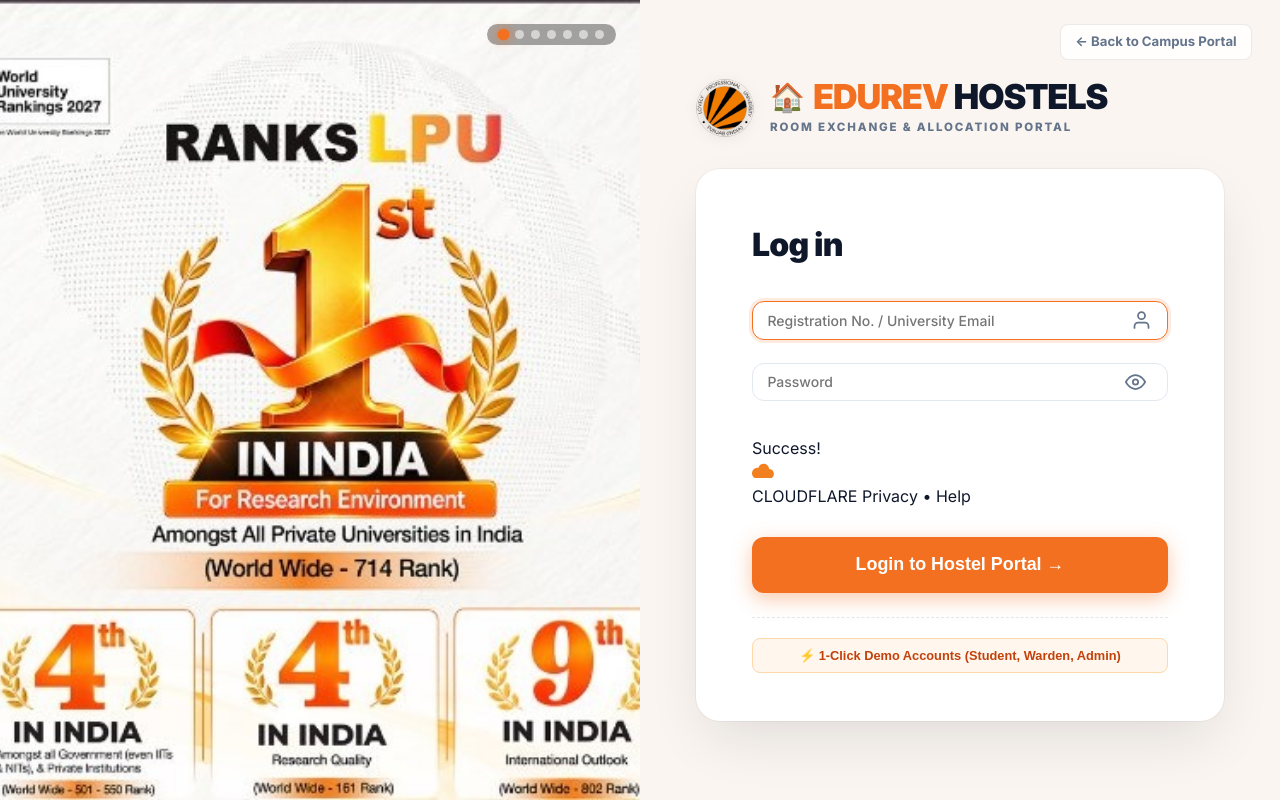
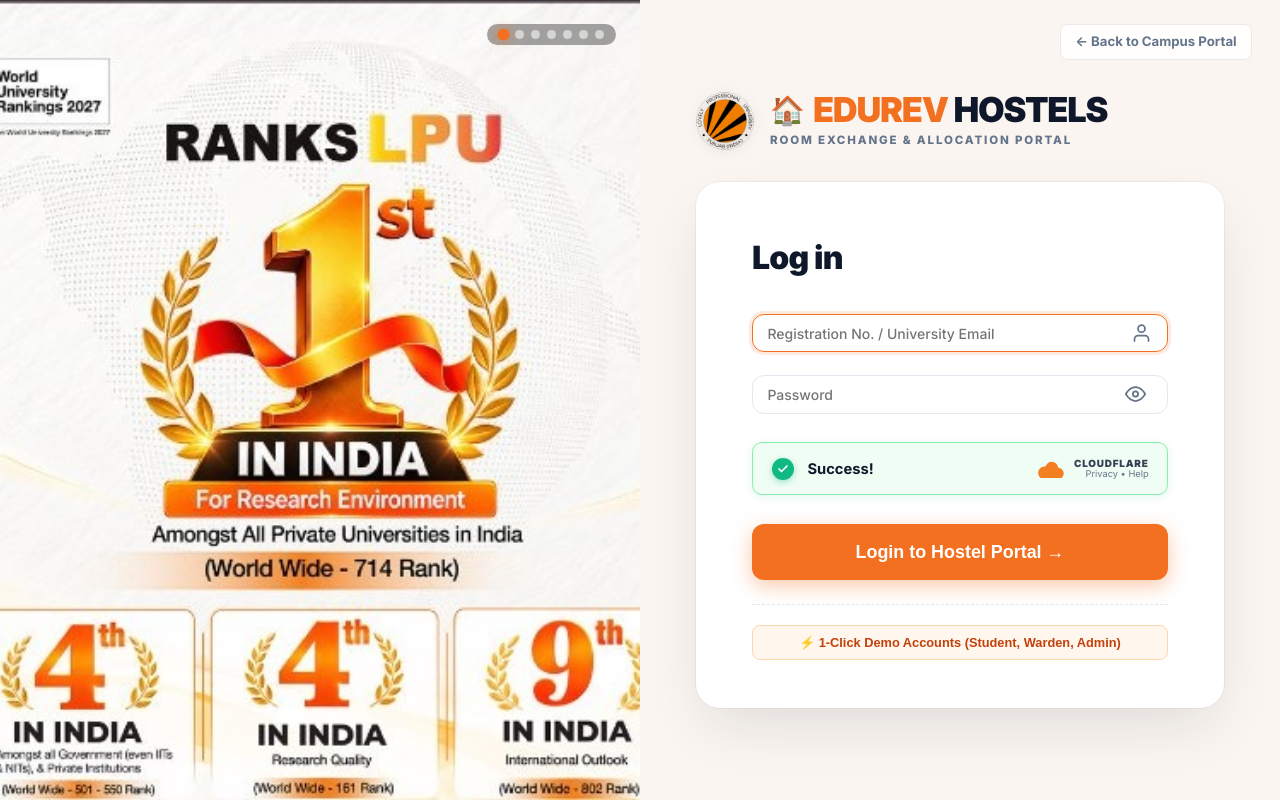
Before and after one commit to hardikkumar4472/Django-Project-EduRev, a Django app: page /login/ in a window 1280 px wide. Run offline with Django 5.2, Linux system fonts and the light colour scheme; data comes from the database, SQL or seed files in the repository; both versions use the stored data as it was after the commit.

Commit message:
feat: add color contrast diagnostic scripts and login template

```diff
--- a/templates/accounts/login.html
+++ b/templates/accounts/login.html
@@ -635,6 +635,121 @@
     color: #F37021;
   }
 
+  /* Cloudflare Box with Smooth 2s Turnstile Verification Animation */
+  .ums-cloudflare-box {
+    background: #FAFAFA;
+    border: 1px solid #D1D5DB;
+    border-radius: 10px;
+    padding: 0.85rem 1.15rem;
+    display: flex;
+    align-items: center;
+    justify-content: space-between;
+    margin-top: 0.35rem;
+    transition: all 0.3s ease;
+    user-select: none;
+    box-sizing: border-box;
+    width: 100%;
+  }
+
+  .ums-cloudflare-box.is-verified {
+    background: #F0FDF4;
+    border-color: #86EFAC;
+    box-shadow: 0 2px 10px rgba(16, 185, 129, 0.12);
+  }
+
+  .ums-cf-left {
+    display: flex;
+    align-items: center;
+    gap: 0.75rem;
+  }
+
+  .ums-cf-icon-wrap {
+    width: 24px;
+    height: 24px;
+    display: flex;
+    align-items: center;
+    justify-content: center;
+    position: relative;
+    flex-shrink: 0;
+  }
+
+  .ums-cf-spinner {
+    width: 20px;
+    height: 20px;
+    border: 2.5px solid #E2E8F0;
+    border-top-color: #F37021;
+    border-right-color: #F37021;
+    border-radius: 50%;
+    animation: cfSpin 0.75s linear infinite;
+  }
+
+  @keyframes cfSpin {
+    from { transform: rotate(0deg); }
+    to { transform: rotate(360deg); }
+  }
+
+  .ums-cf-check-circle {
+    width: 22px;
+    height: 22px;
+    border-radius: 50%;
+    background: #10B981;
+    display: flex;
+    align-items: center;
+    justify-content: center;
+    box-shadow: 0 2px 6px rgba(16, 185, 129, 0.4);
+    animation: cfPopCheck 0.4s cubic-bezier(0.175, 0.885, 0.32, 1.275) forwards;
+  }
+
+  @keyframes cfPopCheck {
+    0% { transform: scale(0) rotate(-45deg); opacity: 0; }
+    70% { transform: scale(1.22) rotate(6deg); opacity: 1; }
+    100% { transform: scale(1) rotate(0deg); opacity: 1; }
+  }
+
+  .ums-cf-status {
+    font-size: 0.92rem;
+    font-weight: 600;
+    color: #475569;
+    transition: color 0.3s ease;
+  }
+
+  .ums-cloudflare-box.is-verified .ums-cf-status {
+    color: #0F172A;
+    font-weight: 700;
+  }
+
+  .ums-cf-right {
+    display: flex;
+    align-items: center;
+    gap: 0.6rem;
+    flex-shrink: 0;
+  }
+
+  .ums-cf-cloud-svg {
+    width: 26px;
+    height: 18px;
+    flex-shrink: 0;
+  }
+
+  .ums-cf-labels {
+    display: flex;
+    flex-direction: column;
+    text-align: right;
+    line-height: 1.15;
+  }
+
+  .ums-cf-brand {
+    font-size: 0.62rem;
+    font-weight: 900;
+    color: #334155;
+    letter-spacing: 0.08em;
+  }
+
+  .ums-cf-links {
+    font-size: 0.58rem;
+    color: #64748B;
+  }
+
   /* Full-width Vibrant Orange Login Button */
   .ums-btn-login {
     width: 100%;
@@ -654,13 +769,6 @@
   .ums-btn-login:hover {
     background: #E05D0E;
     box-shadow: 0 8px 24px rgba(243, 112, 33, 0.48);
-    transform: translateY(-1px);
-  }
-
-
-  .ums-btn-login:hover {
-    background: #E05D0E;
-    box-shadow: 0 6px 18px rgba(243, 112, 33, 0.45);
     transform: translateY(-1px);
   }
 
```
Also changed, not shown: check_colors.py (added, +33 -0 lines), deep_scan_pages.py (added, +26 -0 lines), find_contrast_issues.py (added, +31 -0 lines), scan_dark_text.py (added, +53 -0 lines), db.sqlite3.
